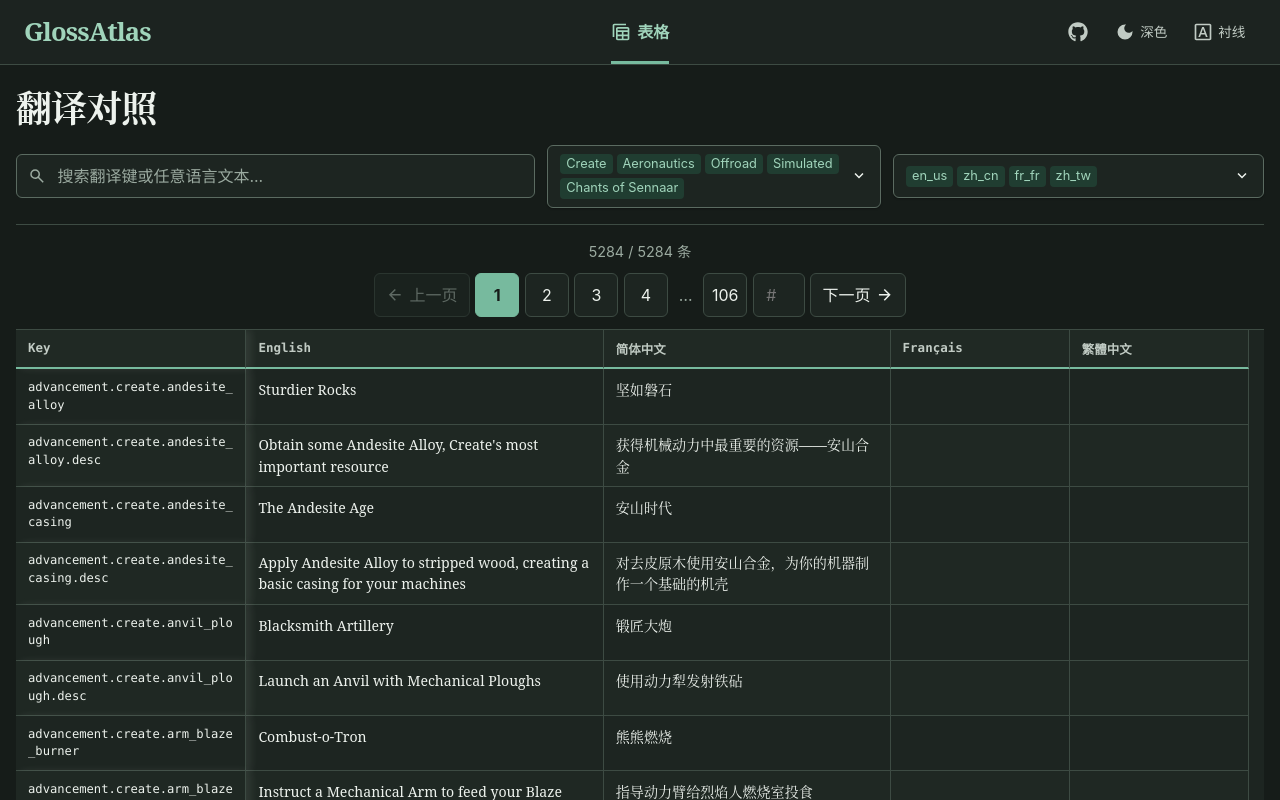
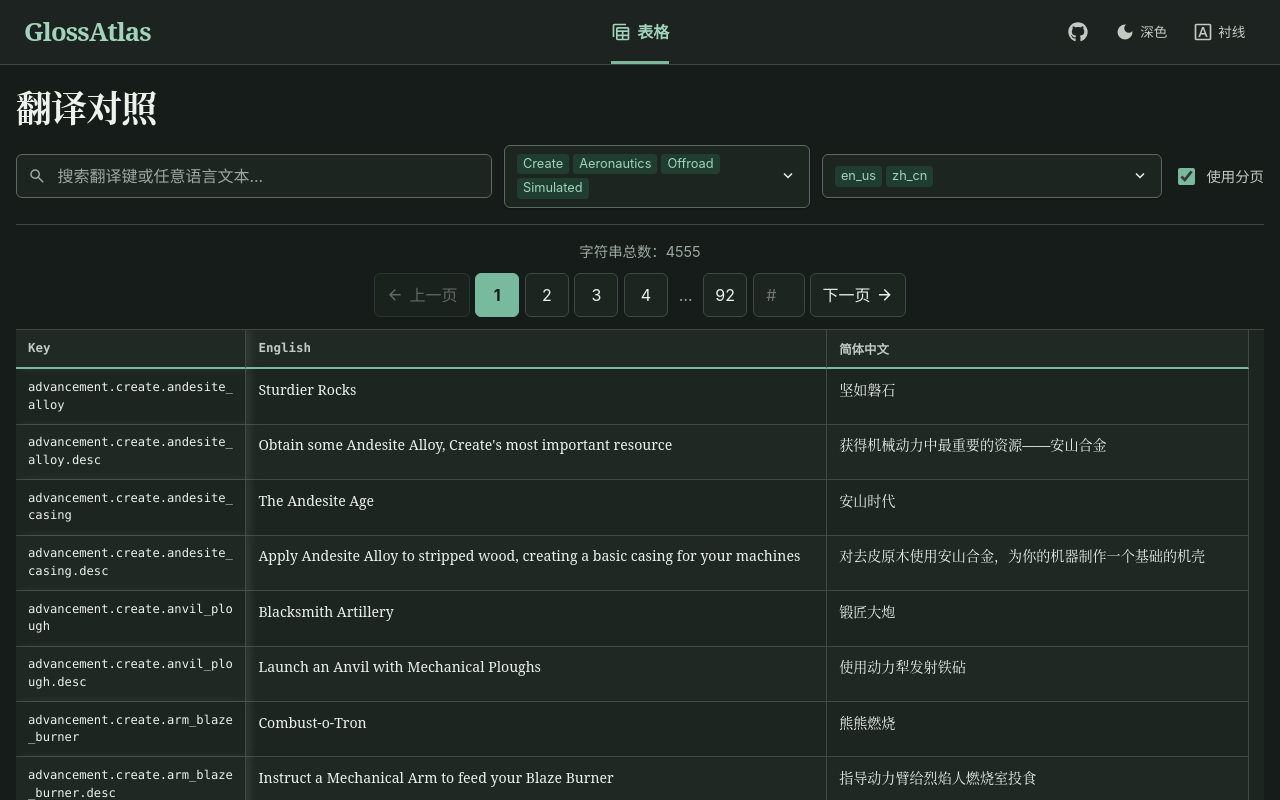
Before and after one commit to Andepthy/Brassigloss, a Vue app in the folder app/: page / in a window 1280 px wide. Shown: the top 800 px of the page. Built offline with nearby package versions, Linux system fonts and the light colour scheme.

Commit message:
添加分页功能的切换选项；优化 TablePagination 组件的显示信息

```diff
--- a/app/src/App.vue
+++ b/app/src/App.vue
@@ -39,15 +39,19 @@
           summary-mode="codes"
           show-option-values
         />
+
+        <label class="pagination-toggle">
+          <input v-model="usePagination" type="checkbox" />
+          <span>使用分页</span>
+        </label>
       </div>
     </header>
 
     <main class="app-main">
       <TablePagination
-        v-if="!loading"
+        v-if="!loading && usePagination"
         v-model:current-page="currentPage"
         :total-items="filtered.length"
-        :total-count="entries.length"
         :items-per-page="itemsPerPage"
         show-info
         position="top"
@@ -62,10 +66,9 @@
       />
 
       <TablePagination
-        v-if="!loading"
+        v-if="!loading && usePagination"
         v-model:current-page="currentPage"
         :total-items="filtered.length"
-        :total-count="entries.length"
         :items-per-page="itemsPerPage"
         position="bottom"
       />
@@ -90,6 +93,7 @@
 const selectedLanguages = ref([])
 const isDark = ref(true)
 const useSans = ref(false)
+const usePagination = ref(true)
 const currentPage = ref(1)
 const isCompactLayout = ref(false)
 
@@ -145,9 +149,10 @@
   entries.value = data.entries
   projects.value = data.projects
   languageRegistry.value = data.languages
-  selectedProjects.value = data.projects.map((project) => project.id)
+  const defaultProjects = data.projects.filter((project) => project.id !== "chants")
+  selectedProjects.value = defaultProjects.map((project) => project.id)
   selectedLanguages.value = [
-    ...new Set(data.projects.flatMap((project) => project.languages)),
+    ...new Set(defaultProjects.flatMap((project) => project.languages)),
   ]
   loading.value = false
 })
@@ -198,12 +203,13 @@
 const itemsPerPage = computed(() => (isCompactLayout.value ? 10 : 50))
 
 const displayEntries = computed(() => {
+  if (!usePagination.value) return filtered.value
   const start = (currentPage.value - 1) * itemsPerPage.value
   return filtered.value.slice(start, start + itemsPerPage.value)
 })
 
 watch(
-  [filtered, itemsPerPage],
+  [filtered, usePagination, itemsPerPage],
   () => {
     currentPage.value = 1
   },
--- a/app/src/assets/main.css
+++ b/app/src/assets/main.css
@@ -245,10 +245,27 @@
   grid-template-columns:
     minmax(220px, 1.4fr)
     minmax(180px, 0.9fr)
-    minmax(200px, 1fr);
+    minmax(200px, 1fr)
+    auto;
   gap: var(--space-3);
   align-items: center;
   padding-bottom: var(--space-4);
+}
+
+.pagination-toggle {
+  display: inline-flex;
+  align-items: center;
+  gap: 0.5rem;
+  min-height: var(--control-height);
+  color: var(--text-secondary);
+  font-size: 0.9rem;
+  white-space: nowrap;
+}
+
+.pagination-toggle input {
+  inline-size: 1.1rem;
+  block-size: 1.1rem;
+  accent-color: var(--accent);
 }
 
 /* Search field - Verdigloss style */
--- a/app/src/components/TablePagination.vue
+++ b/app/src/components/TablePagination.vue
@@ -4,12 +4,7 @@
     :class="`pagination-controls--${position}`"
     :aria-label="navigationLabel"
   >
-    <p v-if="showInfo" class="pagination__info">
-      <template v-if="totalCount !== null">
-        {{ totalItems }} / {{ totalCount }} 条
-      </template>
-      <template v-else>{{ totalItems }} 条</template>
-    </p>
+    <p v-if="showInfo" class="pagination__info">字符串总数：{{ totalItems }}</p>
 
     <p class="sr-only">
       当前第 {{ currentPage || 1 }} 页，共 {{ totalPages || 1 }} 页
@@ -80,7 +75,6 @@
 const props = defineProps({
   currentPage: { type: Number, default: 1 },
   totalItems: { type: Number, default: 0 },
-  totalCount: { type: Number, default: null },
   itemsPerPage: { type: Number, default: 50 },
   showInfo: { type: Boolean, default: false },
   position: {
```
